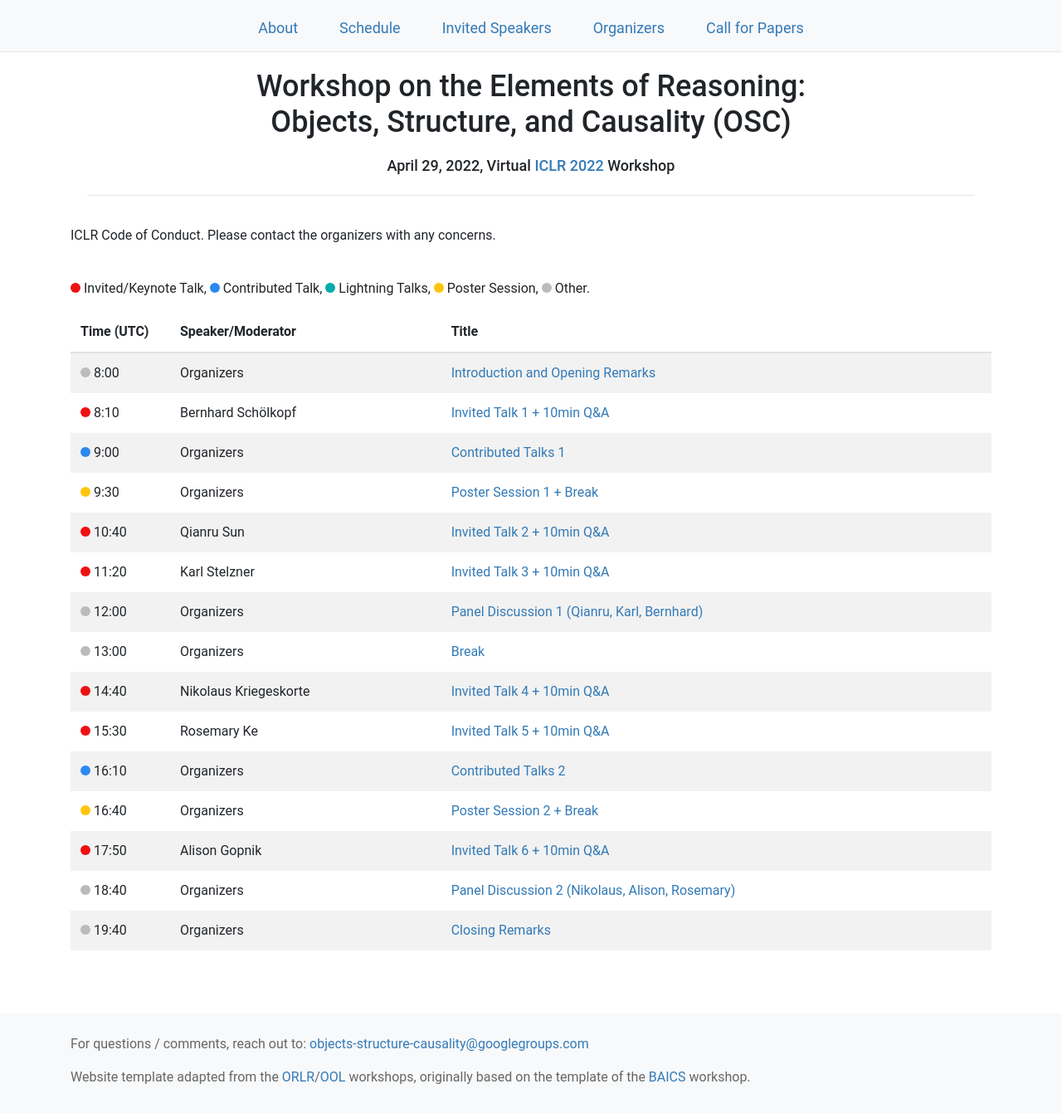
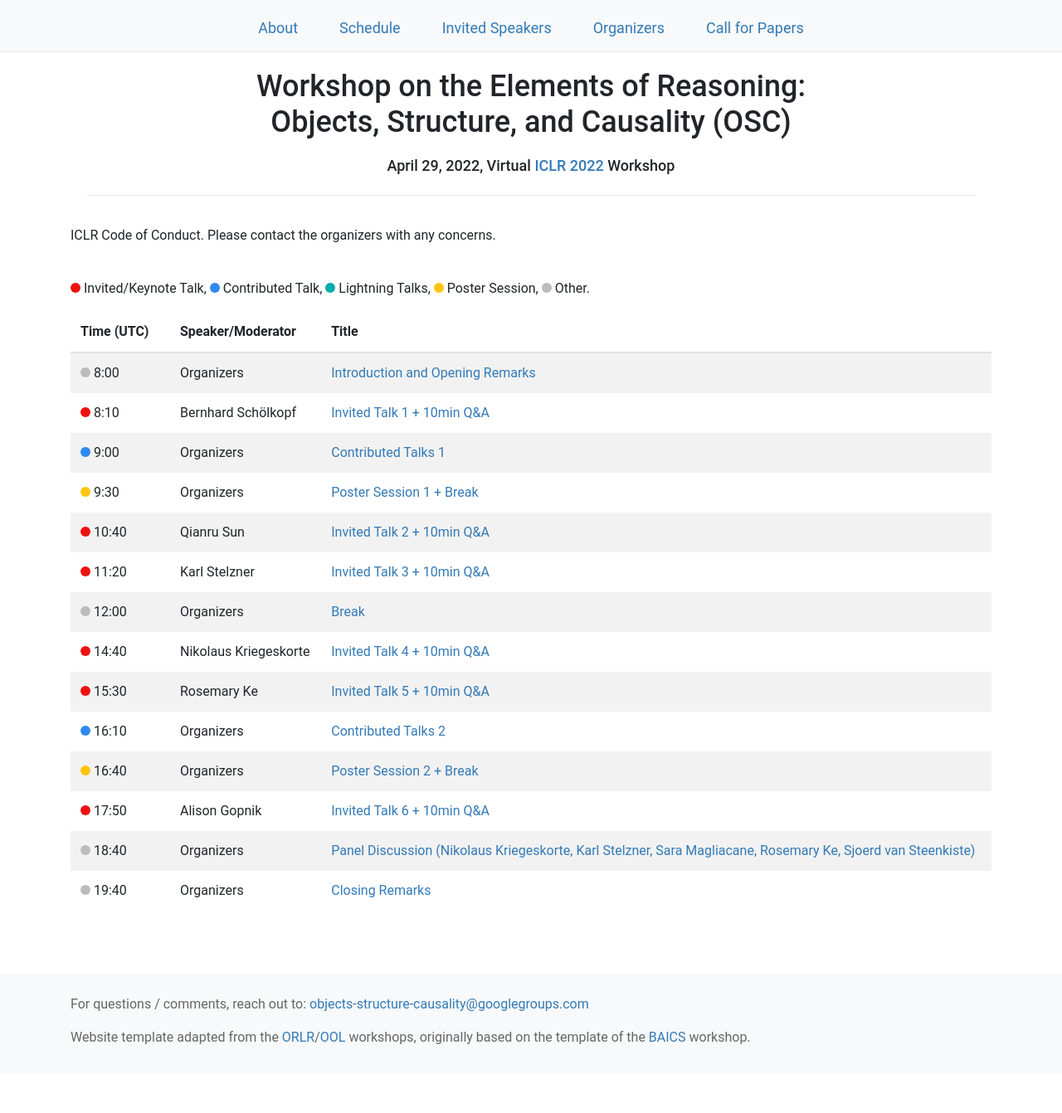
Before and after one commit to objects-structure-causality/objects-structure-causality.github.io, a Jekyll site: the page built from schedule.html, in a window 1280 px wide. Shown: the whole page at 83% size. Built offline with Jekyll 4.4.1, drawn with Linux system fonts in a browser that asks for light colours; nearby versions of some CDN libraries; after the commit the page ends 1294 px from its top, so only the background shows below that.

Commit message:
Update schedule (merge panel discussions)

```diff
--- a/schedule.html
+++ b/schedule.html
@@ -53,11 +53,6 @@ The workshop adheres to to the <a href="https://iclr.cc/public/CodeOfConduct">IC
     <tr>
       <td><span class="dot-other-session"></span> <span class="time-value">12:00</span></td>
       <td> Organizers</td>
-      <td><a href="">Panel Discussion 1 (Qianru, Karl, Bernhard)</a></td>
-    </tr>
-    <tr>
-      <td><span class="dot-other-session"></span> <span class="time-value">13:00</span></td>
-      <td> Organizers</td>
       <td><a href="">Break</a></td>
     </tr>
     <tr>
@@ -88,7 +83,7 @@ The workshop adheres to to the <a href="https://iclr.cc/public/CodeOfConduct">IC
     <tr>
       <td><span class="dot-other-session"></span> <span class="time-value">18:40</span></td>
       <td> Organizers</td>
-      <td><a href="">Panel Discussion 2 (Nikolaus, Alison, Rosemary)</a></td>
+      <td><a href="">Panel Discussion (Nikolaus Kriegeskorte, Karl Stelzner, Sara Magliacane, Rosemary Ke, Sjoerd van Steenkiste)</a></td>
     </tr>
     <tr>
       <td><span class="dot-other-session"></span> <span class="time-value">19:40</span></td>
```
